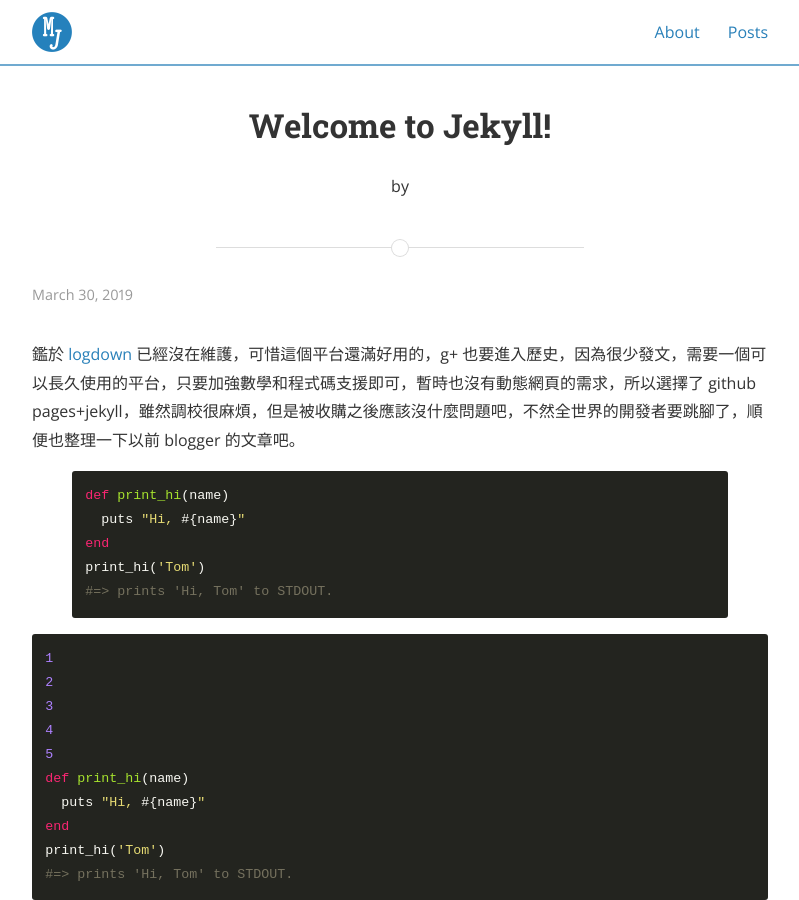
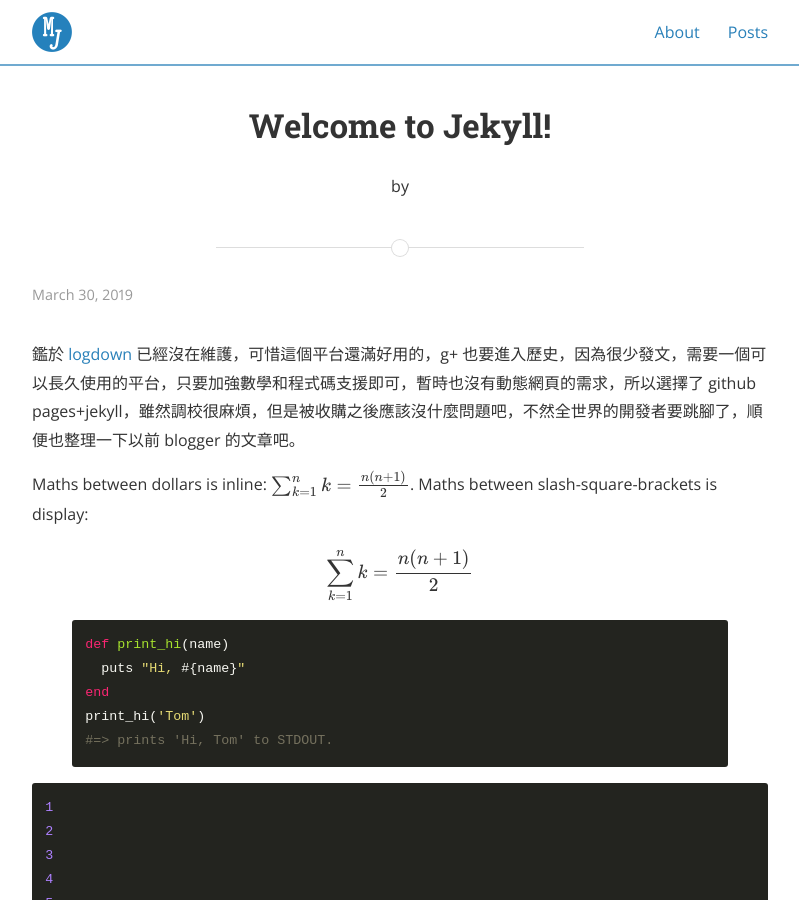
Before and after one commit to mjtsai/mjtsai.github.io, a Jekyll site: the page built from _posts/2019-03-30-welcome-to-jekyll.markdown, in a window 1280 px wide and 900 px high. Shown: the whole window, without its empty margins (240-1039 px from the left). Built offline with Jekyll 4.4.1, drawn with Linux system fonts in a browser that asks for light colours; nearby versions of some CDN libraries; formulas are drawn with MathJax 3; comment, search, counter and statistics services are not loaded.

```diff
--- a/_posts/2019-03-30-welcome-to-jekyll.markdown
+++ b/_posts/2019-03-30-welcome-to-jekyll.markdown
@@ -8,6 +8,11 @@
 鑑於 [logdown](http://logdown.com/) 已經沒在維護，可惜這個平台還滿好用的，g+ 也要進入歷史，因為很少發文，需要一個可以長久使用的平台，只要加強數學和程式碼支援即可，暫時也沒有動態網頁的需求，所以選擇了 github pages+jekyll，雖然調校很麻煩，但是被收購之後應該沒什麼問題吧，不然全世界的開發者要跳腳了，順便也整理一下以前 blogger 的文章吧。
 
 
+Maths between dollars is inline: $$\sum_{k=1}^n k = \frac{n(n+1)}{2}$$. Maths between slash-square-brackets is display:
+
+$$
+\sum_{k=1}^n k = \frac{n(n+1)}{2}
+$$
 
 {% highlight ruby%}
 def print_hi(name)
```
